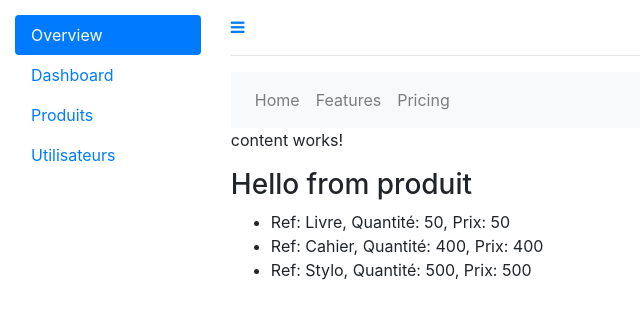
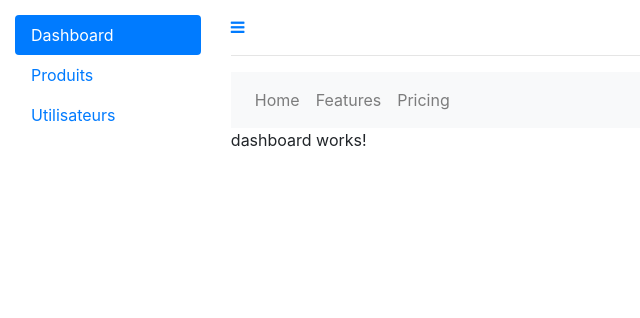
Before and after one commit to tamsirMalick/GestionStocks, an Angular app: page /dashboard in a window 1280 px wide. Both pictures are taken after a click on the link 21 px from the left and 27 px from the top of the page. Shown: the top 318 px of the page, without its empty margins (0-640 px from the left). Built offline with nearby package versions, Linux system fonts and the light colour scheme.

Commit message:
Ajouter le module de routing

```diff
--- a/src/app/app.module.ts
+++ b/src/app/app.module.ts
@@ -7,6 +7,8 @@ import { ProduitMockService } from './produit/produit.mock.service';
 import { SidebarComponent } from './sidebar/sidebar.component';
 import { NavbarComponent } from './navbar/navbar.component';
 import { ContentComponent } from './content/content.component';
+import { DashboardComponent } from './dashboard/dashboard.component';
+import { AppRoutingModule } from './app.routing.module';
 
 @NgModule({
   declarations: [
@@ -14,10 +16,12 @@ import { ContentComponent } from './content/content.component';
     ProduitComponent,
     SidebarComponent,
     NavbarComponent,
-    ContentComponent
+    ContentComponent,
+    DashboardComponent
   ],
   imports: [
     BrowserModule,
+    AppRoutingModule
   ],
   providers: [ProduitMockService],
   bootstrap: [AppComponent]
--- /dev/null
+++ b/src/app/app.routing.module.ts
@@ -0,0 +1,27 @@
+import { NgModule } from '@angular/core';
+import { RouterModule, Routes } from '@angular/router';
+import { ProduitComponent } from './produit/produit.component';
+import { DashboardComponent } from './dashboard/dashboard.component';
+
+export const appRoutes: Routes = [
+    { path: 'produit', component: ProduitComponent },
+    { path: 'dashboard', component: DashboardComponent },
+    {path: '', redirectTo: '/dashbord', pathMatch: 'full'}
+
+];
+
+@NgModule({
+    imports: [
+        RouterModule.forRoot(
+            appRoutes,
+            {enableTracing: true}
+        )
+    ],
+    exports: [
+        RouterModule
+    ]
+})
+
+export class AppRoutingModule {
+
+}
--- a/src/app/content/content.component.html
+++ b/src/app/content/content.component.html
@@ -1,4 +1 @@
-<p>
-  content works!
-</p>
-<app-produit></app-produit>
+<router-outlet></router-outlet>
--- /dev/null
+++ b/src/app/dashboard/dashboard.component.html
@@ -0,0 +1,3 @@
+<p>
+  dashboard works!
+</p>
--- /dev/null
+++ b/src/app/dashboard/dashboard.component.ts
@@ -0,0 +1,15 @@
+import { Component, OnInit } from '@angular/core';
+
+@Component({
+  selector: 'app-dashboard',
+  templateUrl: './dashboard.component.html',
+  styleUrls: ['./dashboard.component.css']
+})
+export class DashboardComponent implements OnInit {
+
+  constructor() { }
+
+  ngOnInit() {
+  }
+
+}
--- a/src/app/sidebar/sidebar.component.html
+++ b/src/app/sidebar/sidebar.component.html
@@ -1,16 +1,13 @@
 <nav class="hidden-xs-down bg-faded sidebar">
   <ul class="nav nav-pills flex-column">
     <li class="nav-item">
-      <a class="nav-link active">Overview <span class="sr-only">(current)</span></a>
+      <a class="nav-link" routerLink= "/dashboard" routerLinkActive="active">Dashboard</a>
     </li>
     <li class="nav-item">
-      <a class="nav-link">Dashboard</a>
+      <a class="nav-link" routerLink="/produit" routerLinkActive= "active">Produits</a>
     </li>
     <li class="nav-item">
-      <a class="nav-link">Produits</a>
-    </li>
-    <li class="nav-item">
-      <a class="nav-link">Utilisateurs</a>
+      <a class="nav-link" routerLinkActive= "active">Utilisateurs</a>
     </li>
   </ul>
 </nav>
```
Also changed, not shown: src/app/dashboard/dashboard.component.css (added), 1 other file (tests, documents, lock files or other folders).
